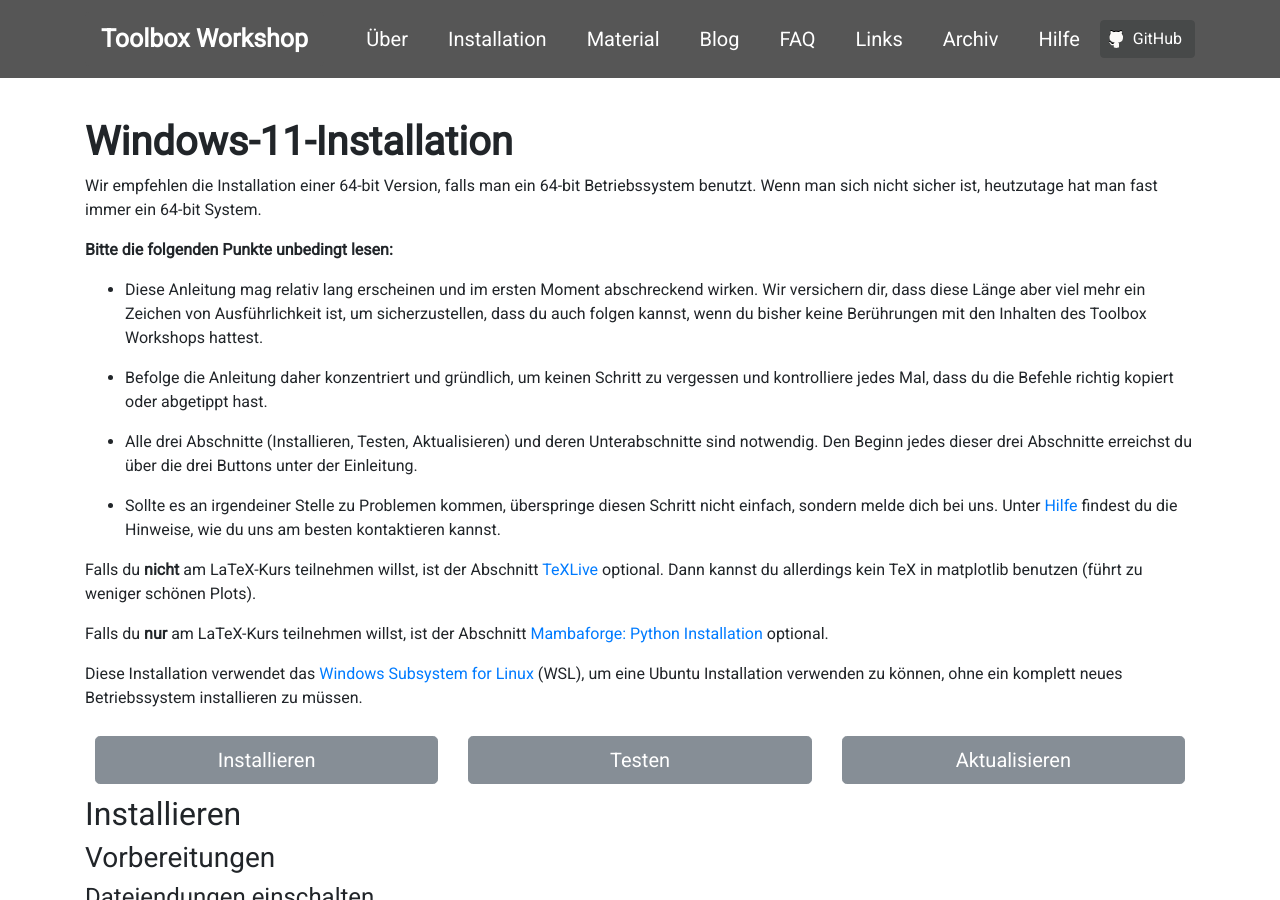
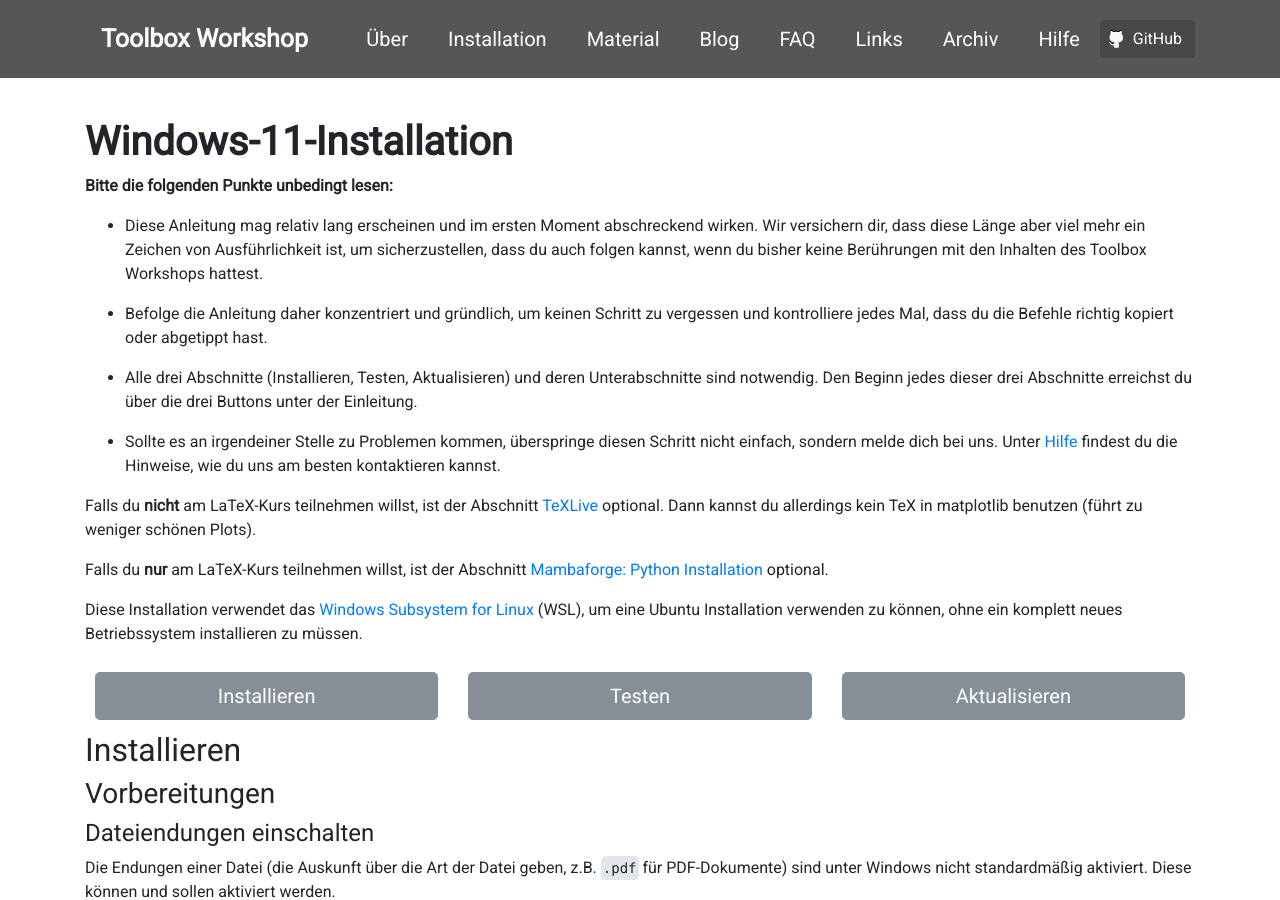
Before and after one commit to pep-dortmund/homepage-toolbox, a Jekyll site: the page built from install/windows-11.md, in a window 1280 px wide and 900 px high. Built offline with Jekyll 4.4.1, drawn with Linux system fonts in a browser that asks for light colours; nearby versions of some CDN libraries.

Commit message:
remove reference to 64bit system

```diff
--- a/install/windows-11.md
+++ b/install/windows-11.md
@@ -2,9 +2,6 @@
 layout: default
 title: Windows-11-Installation
 ---
-
-Wir empfehlen die Installation einer 64-bit Version, falls man ein 64-bit Betriebssystem benutzt.
-Wenn man sich nicht sicher ist, heutzutage hat man fast immer ein 64-bit System.
 
 
 __Bitte die folgenden Punkte unbedingt lesen:__
```
Also changed, not shown: install/windows.md (+0 -3 lines).
